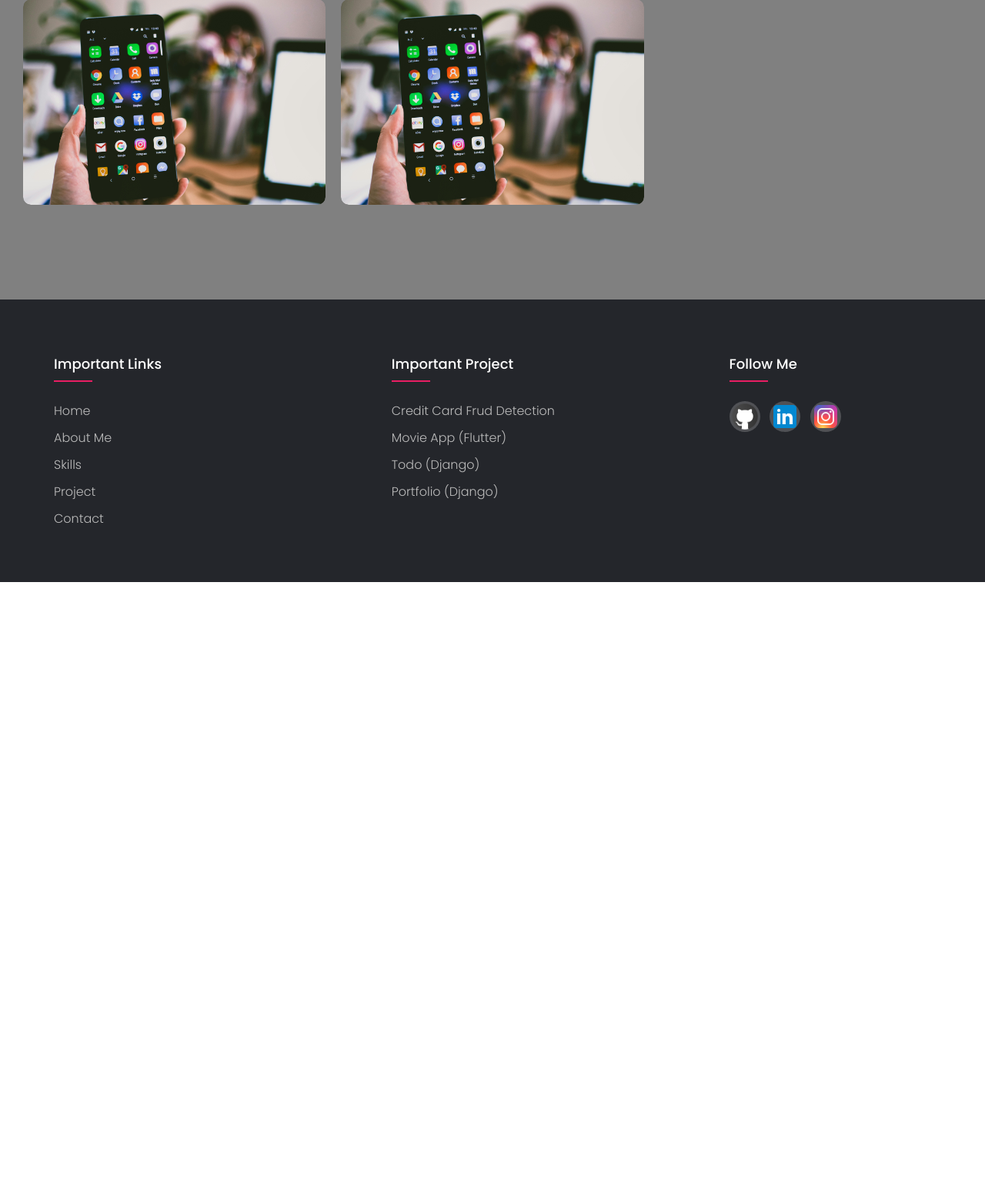
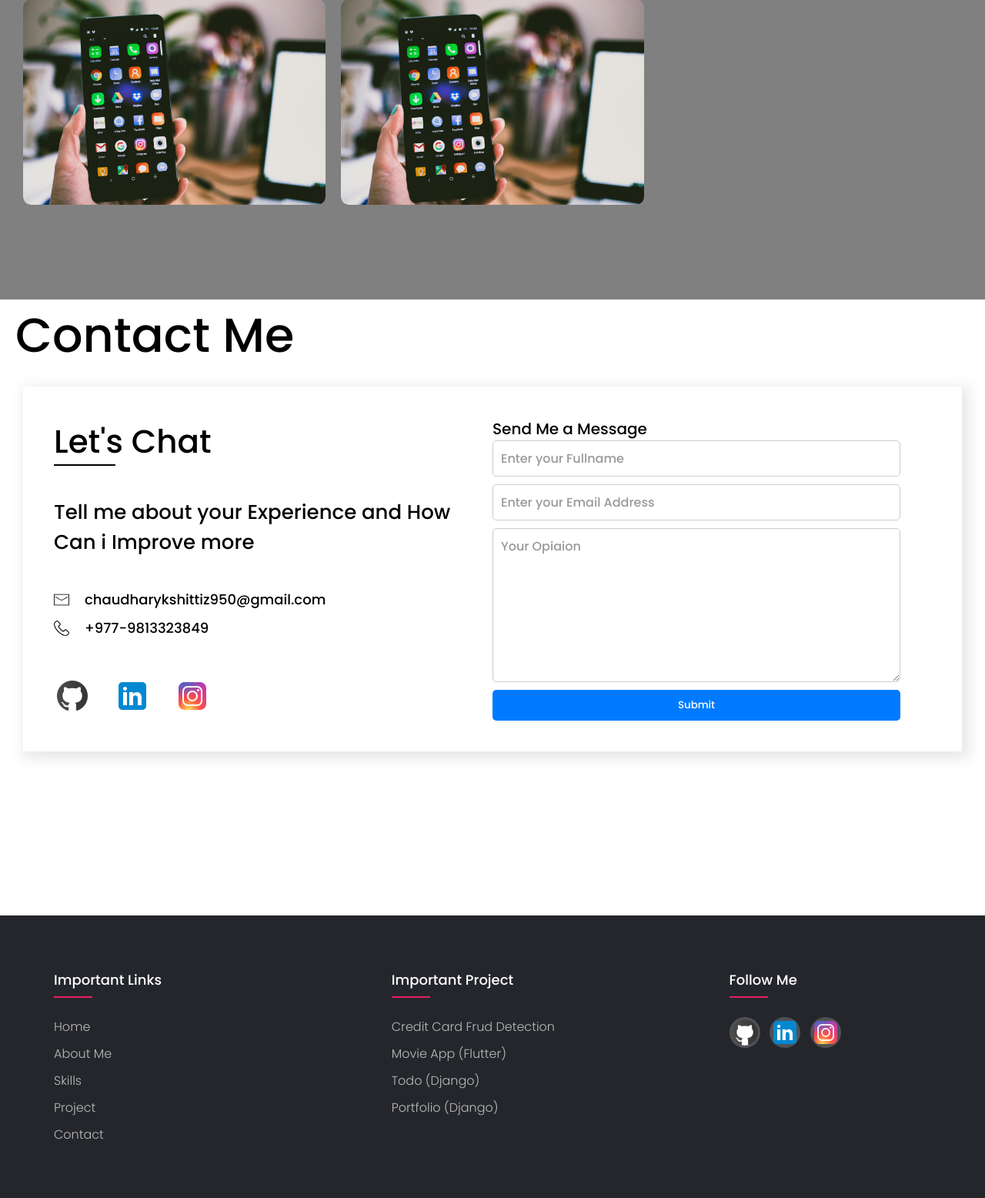
Before and after one commit to HastagKc/MyPortfolio, a Django app: page / in a window 1280 px wide. Shown: the part 2931-4487 px from the top of the page at 77% size. Before the commit the page ends 3687 px from the top, so only its background shows below. Run offline with Django 5.2, Linux system fonts and the light colour scheme; data comes from the database, SQL or seed files in the repository; both versions use the stored data as it was after the commit.

Commit message:
contact section

```diff
--- a/myportfolio/static/css/style.css
+++ b/myportfolio/static/css/style.css
@@ -257,6 +257,141 @@ h3 {
 
 /* project section end  */
 
+/* contact Section  start */
+.contact-heading {
+  font-size: 62px;
+  margin-left: 20px;
+}
+
+.contact-div {
+  display: flex;
+  flex-wrap: wrap;
+  margin: 20px 30px;
+  padding: 20px;
+  box-shadow: 5px 5px 15px 5px rgba(77, 70, 70, 0.123);
+}
+
+.left-div {
+  flex-basis: calc(50% - 20px);
+  /* background-color: blueviolet; */
+  padding: 20px;
+  display: flex;
+  flex-direction: column;
+  justify-content: space-between;
+}
+
+.left-div .contact-sub-heading {
+  font-size: 4.2rem;
+  position: relative;
+  cursor: pointer;
+}
+
+.left-div .contact-sub-heading::after {
+  content: "";
+  position: absolute;
+  left: 0;
+  bottom: 0;
+  width: 15%;
+  height: 2px;
+  background-color: transparent;
+  background-color: #000;
+  transition: background-color 0.3s ease;
+}
+
+.left-div .contact-des {
+  font-size: 2.6rem;
+}
+.mail-address .mail-row {
+  display: flex;
+  align-items: center;
+  margin-bottom: 10px;
+  /* background-color: blue; */
+}
+.mail-icon {
+  width: 20px;
+  height: 20px;
+  margin-right: 20px;
+}
+.mail {
+  font-size: 1.8rem;
+}
+
+.contact-icon-div {
+  display: flex;
+}
+
+.icon-img {
+  margin-right: 30px;
+}
+.right-div {
+  flex-basis: calc(50% - 20px);
+  display: flex;
+  flex-direction: column;
+  padding: 20px;
+  justify-content: space-around;
+  /* background-color: green; */
+}
+
+.right-div-heading {
+  font-size: 2rem;
+}
+
+input[type="text"] {
+  padding: 10px;
+  margin-bottom: 10px;
+  border: 1px solid #ccc;
+  border-radius: 5px;
+  font-size: 16px;
+  color: #333;
+}
+
+input[type="text"]:focus {
+  outline: #1111;
+}
+
+/* Style the placeholder text */
+input[type="text"]::placeholder {
+  color: #999;
+}
+
+textarea {
+  height: 150px;
+  padding: 10px;
+  border: 1px solid #ccc;
+  border-radius: 5px;
+  font-size: 16px;
+  color: #333;
+  margin-bottom: 10px;
+}
+
+textarea:focus {
+  border-color: #1111;
+}
+
+input[type="submit"] {
+  background-color: #007bff;
+  color: #fff;
+  padding: 10px 20px;
+  border: none;
+  border-radius: 5px;
+  cursor: pointer;
+}
+
+input[type="submit"]:hover {
+  background-color: #0056b3;
+}
+
+input[type="submit"]:focus {
+  outline: none;
+  box-shadow: 0 0 5px rgba(0, 123, 255, 0.5);
+}
+
+textarea::placeholder {
+  color: #999;
+}
+
+/* contact Section end */
+
 /* footer section */
 
 .container {
--- a/myportfolio/templates/index.html
+++ b/myportfolio/templates/index.html
@@ -196,6 +196,74 @@
     </section>
     <!-- project section end -->
 
+    <!-- contact section start  -->
+
+    <section id="contact-section">
+      <h1 class="contact-heading">Contact Me</h1>
+
+      <div class="contact-div">
+        <!-- left div -->
+        <div class="left-div">
+          <h4 class="contact-sub-heading">Let's Chat</h4>
+          <p class="contact-des">
+            Tell me about your Experience and How Can i Improve more
+          </p>
+
+          <div class="mail-address">
+            <div class="mail-row">
+              <img
+                class="mail-icon"
+                src="{% static 'img/icons/mail-icon.png'%}"
+                alt=""
+                srcset=""
+              />
+              <p class="mail">chaudharykshittiz950@gmail.com</p>
+            </div>
+
+            <div class="mail-row">
+              <img
+                class="mail-icon"
+                src="{% static 'img/icons/phone.png'%}"
+                alt=""
+                srcset=""
+              />
+              <p class="mail">+977-9813323849</p>
+            </div>
+          </div>
+
+          <div class="contact-icon-div">
+            <a href="#" class="icon-img"
+              ><img src="{%static 'img/icons/github.png'%}" alt="github"
+            /></a>
+            <a href="#" class="icon-img"
+              ><img src="{%static 'img/icons/linkedin.png'%}" alt="github"
+            /></a>
+            <a href="#" class="icon-img"
+              ><img src="{%static 'img/icons/instagram.png'%}" alt="instagram"
+            /></a>
+          </div>
+        </div>
+
+        <!-- right div -->
+        <div class="right-div">
+          <h4 class="right-div-heading">Send Me a Message</h4>
+
+          <input type="text" placeholder="Enter your Fullname" />
+          <input type="text" placeholder="Enter your Email Address" />
+
+          <textarea
+            id="subject"
+            placeholder="Your Opiaion"
+            style="height: 200px"
+          ></textarea>
+
+          <input type="submit" value="Submit" />
+        </div>
+      </div>
+    </section>
+
+    <!-- contact section end -->
+
     <!-- footer -->
     <footer class="footer">
       <div class="container">
```
Also changed, not shown: other parts of myportfolio/static/css/style.css (+79 -0 lines), myportfolio/db.sqlite3, myportfolio/media/card_image/python_tnuYZV8.png (added), myportfolio/static/img/icons/mail-icon.png (added), myportfolio/static/img/icons/phone.png (added).
